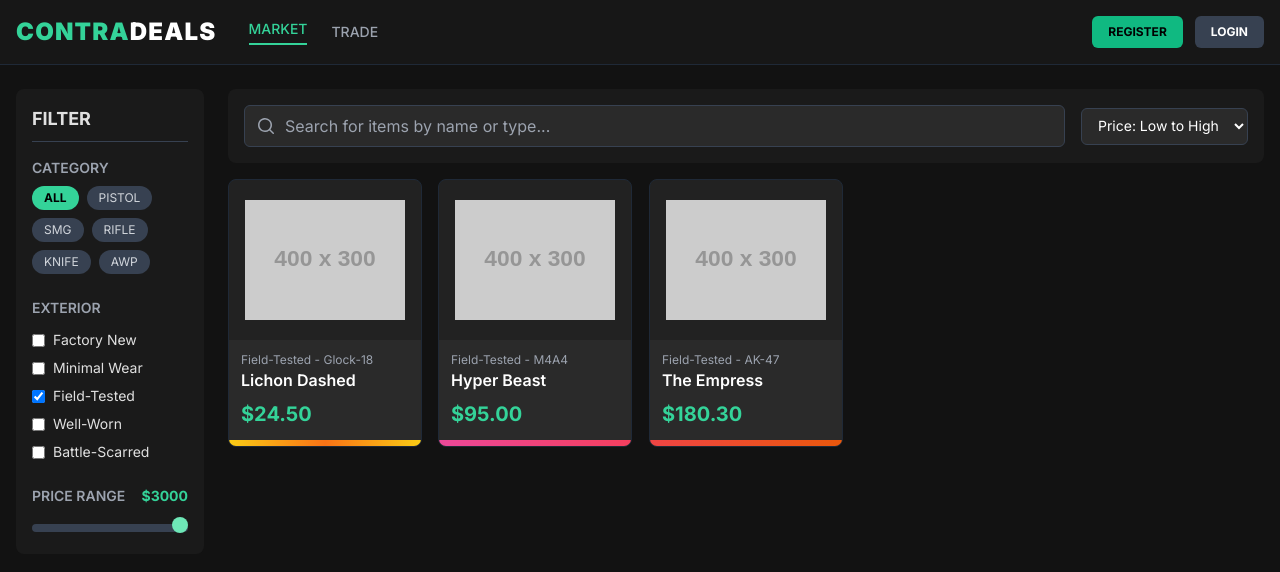
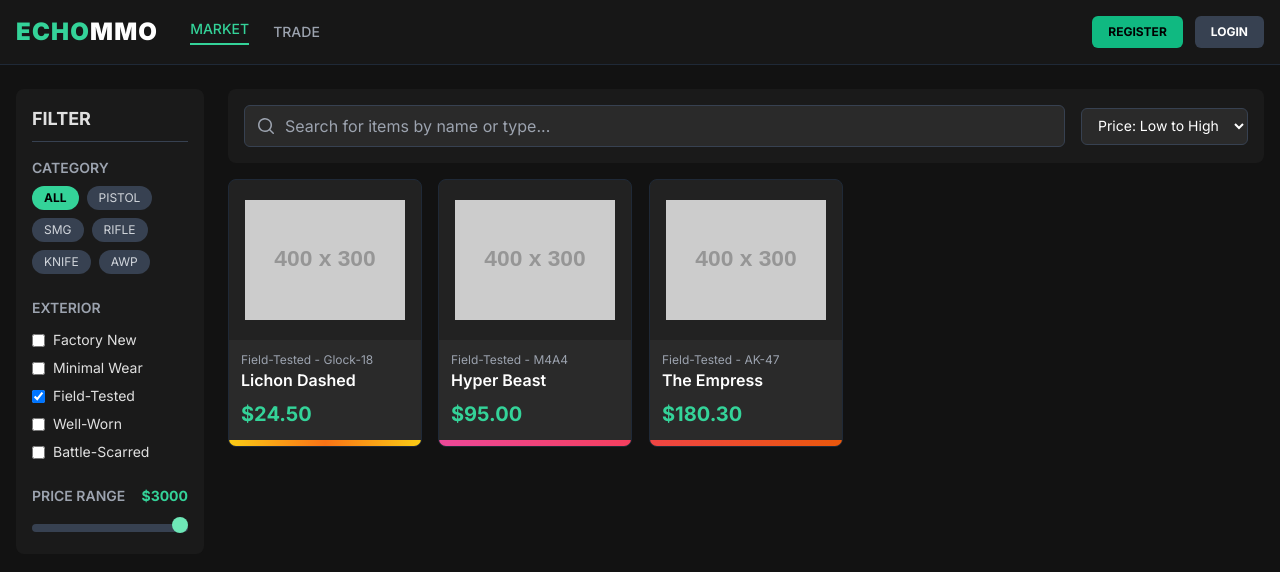
Before and after one commit to LuongNuong131/s-n-test, a plain HTML site: page index.html in a window 1280 px wide. Drawn offline with nearby package versions, Linux system fonts and the light colour scheme; placeholder pictures from the web are drawn by us.

Commit message:
upgrade name logo

```diff
--- a/index.html
+++ b/index.html
@@ -92,7 +92,7 @@
               <h1
                 class="text-2xl font-black text-white uppercase tracking-wider"
               >
-                <span class="text-emerald-400">Contra</span>Deals
+                <span class="text-emerald-400">Echo</span>MMO
               </h1>
               <nav
                 class="hidden md:flex items-center space-x-6 text-sm font-medium"
```
